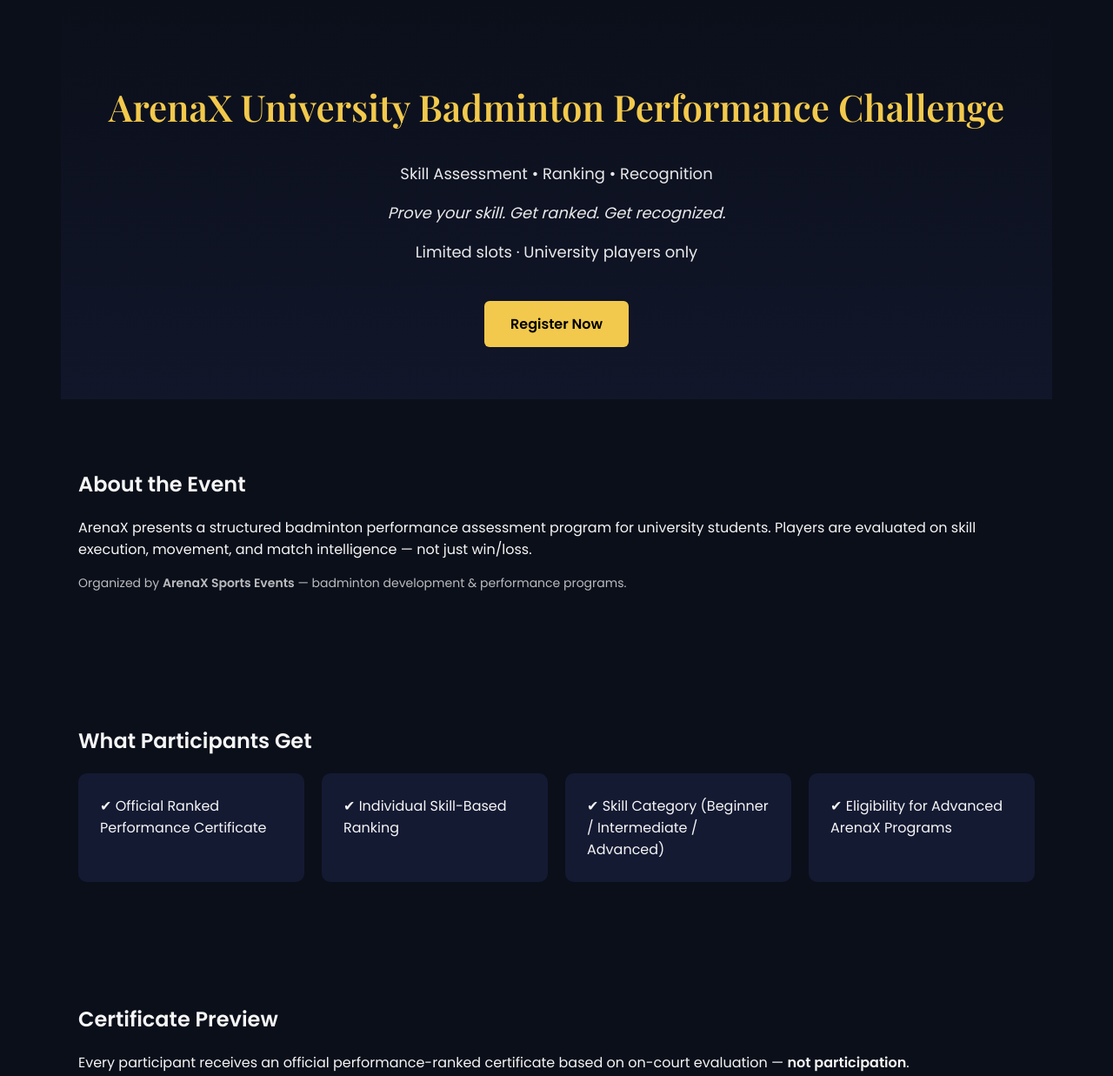
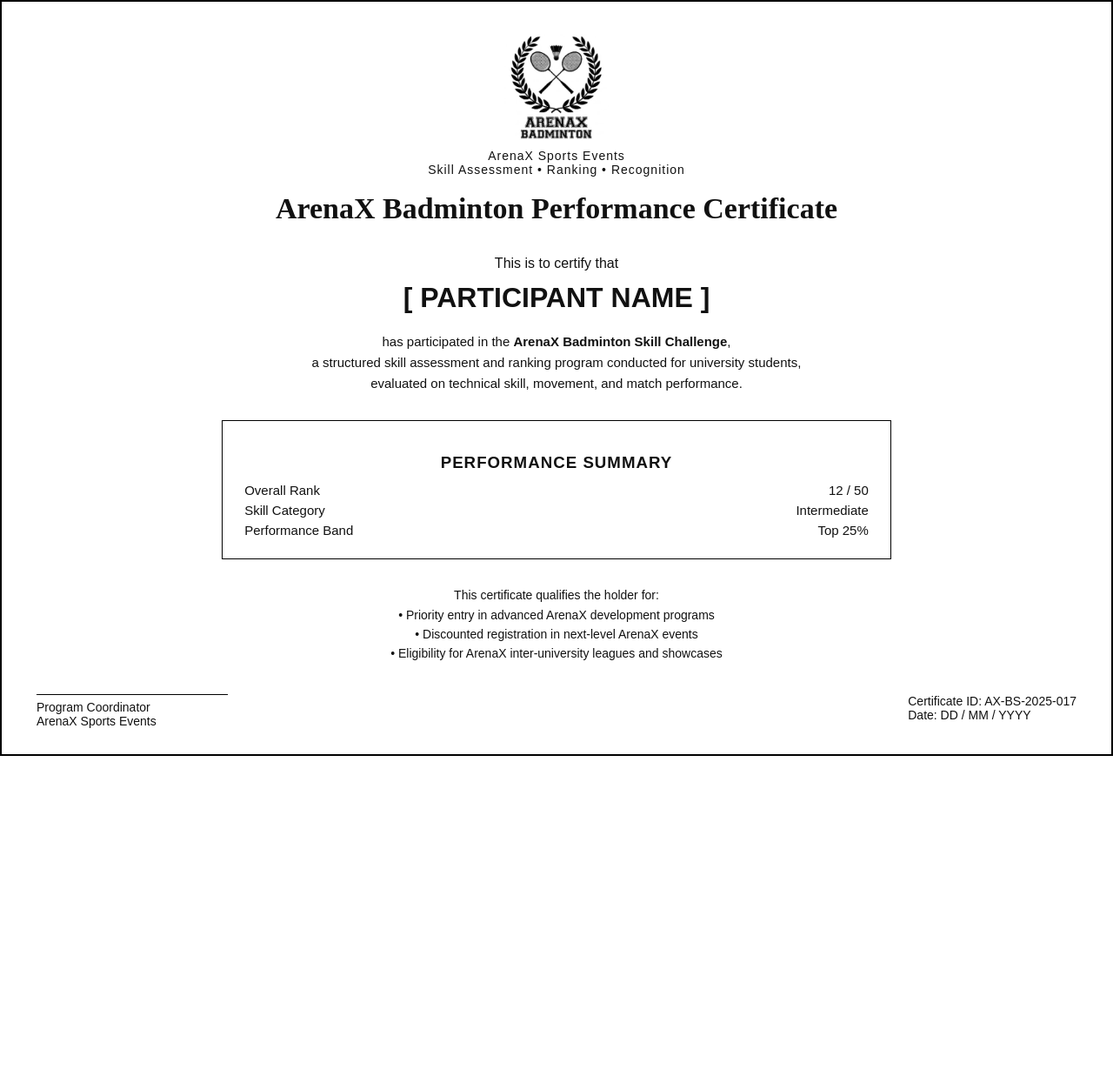
Before and after one commit to ArenaXHub/arenax-badminton, a plain HTML site: page index.html in a window 1280 px wide. Shown: the top 1237 px of the page at 87% size. After the commit the page ends 869 px from the top, so only its background shows below. Drawn offline with nearby package versions, Linux system fonts and the light colour scheme.

Commit message:
Update index.html

```diff
--- a/index.html
+++ b/index.html
@@ -2,141 +2,178 @@
 <html lang="en">
 <head>
 <meta charset="UTF-8">
-<meta name="viewport" content="width=device-width, initial-scale=1.0">
-<title>ArenaX University Badminton Performance Challenge</title>
-
-<link href="https://fonts.googleapis.com/css2?family=Poppins:wght@300;400;600&family=Playfair+Display:wght@600&display=swap" rel="stylesheet">
+<title>ArenaX Badminton Performance Certificate</title>
 
 <style>
-body{
-  margin:0;
-  font-family:Poppins,sans-serif;
-  background:#0b0f1a;
-  color:#f5f5f5;
+@page {
+  size: A4 landscape;
+  margin: 25mm;
 }
-section{padding:60px 20px; max-width:1100px; margin:auto;}
-.hero{
-  text-align:center;
-  background:linear-gradient(180deg,#0b0f1a,#11162a);
+
+body {
+  margin: 0;
+  font-family: "Poppins", Arial, sans-serif;
+  color: #111;
 }
-.hero h1{
-  font-family:'Playfair Display',serif;
-  font-size:42px;
-  color:#f2c94c;
+
+.container {
+  border: 2px solid #000;
+  padding: 30px 40px;
+  height: 100%;
+  box-sizing: border-box;
 }
-.hero p{font-size:18px; opacity:0.95;}
-.btn{
-  display:inline-block;
-  margin-top:25px;
-  padding:14px 30px;
-  background:#f2c94c;
-  color:#000;
-  text-decoration:none;
-  font-weight:600;
-  border-radius:6px;
+
+/* HEADER */
+.header {
+  text-align: center;
 }
-.card{
-  background:#151a33;
-  padding:25px;
-  border-radius:10px;
+
+.header img {
+  width: 120px;
 }
-.cards{
-  display:grid;
-  grid-template-columns:repeat(auto-fit,minmax(250px,1fr));
-  gap:20px;
+
+.header h1 {
+  font-family: "Playfair Display", serif;
+  font-size: 34px;
+  margin: 18px 0 6px;
 }
-.price{font-size:28px; color:#f2c94c;}
-footer{text-align:center; padding:35px 20px; font-size:14px; opacity:0.85;}
-img{max-width:100%; border-radius:10px;}
-.small-note{opacity:0.75; font-size:14px;}
+
+.subline {
+  font-size: 14px;
+  letter-spacing: 1px;
+}
+
+/* PARTICIPANT */
+.participant {
+  text-align: center;
+  margin-top: 35px;
+}
+
+.participant .label {
+  font-size: 16px;
+}
+
+.participant .name {
+  font-size: 32px;
+  font-weight: 600;
+  margin: 12px 0;
+}
+
+/* DESCRIPTION */
+.description {
+  text-align: center;
+  font-size: 15px;
+  margin: 20px 40px;
+  line-height: 1.6;
+}
+
+/* PERFORMANCE BOX */
+.performance-box {
+  border: 1.5px solid #000;
+  padding: 18px 25px;
+  width: 60%;
+  margin: 30px auto;
+}
+
+.performance-box h3 {
+  text-align: center;
+  margin-bottom: 12px;
+  letter-spacing: 1px;
+}
+
+.performance-row {
+  display: flex;
+  justify-content: space-between;
+  font-size: 15px;
+  margin: 6px 0;
+}
+
+/* CONTINUITY */
+.continuity {
+  font-size: 14px;
+  text-align: center;
+  margin: 25px 60px;
+  line-height: 1.6;
+}
+
+/* FOOTER */
+.footer {
+  display: flex;
+  justify-content: space-between;
+  margin-top: 35px;
+  font-size: 14px;
+}
+
+.signature {
+  border-top: 1px solid #000;
+  width: 220px;
+  padding-top: 6px;
+}
+
 </style>
 </head>
 
 <body>
+<div class="container">
 
-<!-- HERO -->
-<section class="hero">
-  <h1>ArenaX University Badminton Performance Challenge</h1>
-  <p>Skill Assessment • Ranking • Recognition</p>
-  <p><em>Prove your skill. Get ranked. Get recognized.</em></p>
-  <p class="small-note">Limited slots · University players only</p>
-  <a class="btn" href="YOUR_GOOGLE_FORM_LINK">Register Now</a>
-</section>
+  <!-- HEADER -->
+  <div class="header">
+    <img src="arenax-logo.png" alt="ArenaX Logo">
+    <div class="subline">ArenaX Sports Events</div>
+    <div class="subline">Skill Assessment • Ranking • Recognition</div>
 
-<!-- ABOUT -->
-<section>
-  <h2>About the Event</h2>
-  <p>
-    ArenaX presents a structured badminton performance assessment program for university students.
-    Players are evaluated on skill execution, movement, and match intelligence — not just win/loss.
-  </p>
-  <p class="small-note">
-    Organized by <strong>ArenaX Sports Events</strong> — badminton development & performance programs.
-  </p>
-</section>
+    <h1>ArenaX Badminton Performance Certificate</h1>
+  </div>
 
-<!-- WHAT YOU GET -->
-<section>
-  <h2>What Participants Get</h2>
-  <div class="cards">
-    <div class="card">✔ Official Ranked Performance Certificate</div>
-    <div class="card">✔ Individual Skill-Based Ranking</div>
-    <div class="card">✔ Skill Category (Beginner / Intermediate / Advanced)</div>
-    <div class="card">✔ Eligibility for Advanced ArenaX Programs</div>
+  <!-- PARTICIPANT -->
+  <div class="participant">
+    <div class="label">This is to certify that</div>
+    <div class="name">[ PARTICIPANT NAME ]</div>
   </div>
-</section>
 
-<!-- CERTIFICATE (MOVED UP FOR PSYCHOLOGY) -->
-<section>
-  <h2>Certificate Preview</h2>
-  <p>
-    Every participant receives an official performance-ranked certificate based on on-court evaluation —
-    <strong>not participation</strong>.
-  </p>
-  <img src="certificate-preview.jpg" alt="ArenaX Certificate Preview">
-</section>
+  <!-- DESCRIPTION -->
+  <div class="description">
+    has participated in the <strong>ArenaX Badminton Skill Challenge</strong>,<br>
+    a structured skill assessment and ranking program conducted for university students,<br>
+    evaluated on technical skill, movement, and match performance.
+  </div>
 
-<!-- REWARDS -->
-<section>
-  <h2>Rewards & Recognition</h2>
-  <div class="cards">
-    <div class="card">🥇 Winner – ₹500 Cash</div>
-    <div class="card">🥈 Runner-up – ₹300 Cash</div>
-    <div class="card">🎁 Sports Kits / Shuttles for Top Performers</div>
-  </div>
-</section>
-
-<!-- PRICING -->
-<section>
-  <h2>Registration Options</h2>
-  <div class="cards">
-    <div class="card">
-      <h3>Basic Participation</h3>
-      <p class="price">₹100</p>
-      <p>Skill assessment, ranking & digital performance certificate.</p>
+  <!-- PERFORMANCE SUMMARY -->
+  <div class="performance-box">
+    <h3>PERFORMANCE SUMMARY</h3>
+    <div class="performance-row">
+      <span>Overall Rank</span><span>12 / 50</span>
     </div>
-    <div class="card">
-      <h3>Performance+ ⭐</h3>
-      <p class="price">₹250</p>
-      <p>
-        All Basic benefits + ArenaX T-shirt / sponsor merchandise,
-        on-ground energy drink, priority slot & Instagram highlight.
-      </p>
+    <div class="performance-row">
+      <span>Skill Category</span><span>Intermediate</span>
+    </div>
+    <div class="performance-row">
+      <span>Performance Band</span><span>Top 25%</span>
     </div>
   </div>
-</section>
 
-<!-- CTA -->
-<section style="text-align:center">
-  <h2>Ready to Play?</h2>
-  <a class="btn" href="YOUR_GOOGLE_FORM_LINK">Register Now</a>
-</section>
+  <!-- CONTINUITY -->
+  <div class="continuity">
+    This certificate qualifies the holder for:<br>
+    • Priority entry in advanced ArenaX development programs<br>
+    • Discounted registration in next-level ArenaX events<br>
+    • Eligibility for ArenaX inter-university leagues and showcases
+  </div>
 
-<!-- FOOTER -->
-<footer>
-  Instagram: <strong>@ArenaXSports</strong> | WhatsApp: XXXXXXXX<br>
-  Limited slots available · Rankings based on structured evaluation
-</footer>
+  <!-- FOOTER -->
+  <div class="footer">
+    <div>
+      <div class="signature"></div>
+      Program Coordinator<br>
+      ArenaX Sports Events
+    </div>
 
+    <div>
+      Certificate ID: AX-BS-2025-017<br>
+      Date: DD / MM / YYYY
+    </div>
+  </div>
+
+</div>
 </body>
 </html>
```
